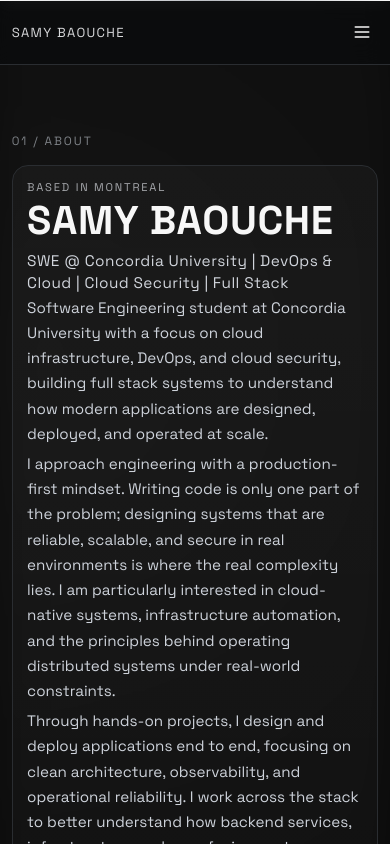
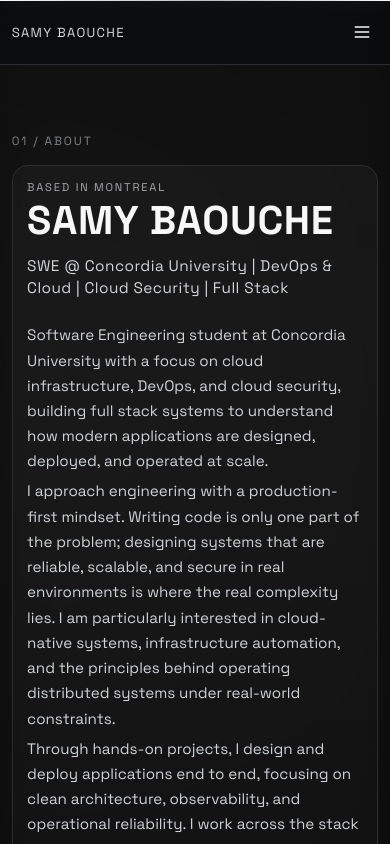
Before and after one commit to SamyBaouche/Portfolio, a React (Vite) app: page / in a window 390 px wide. Shown: the top 844 px of the page. Built offline with nearby package versions, Linux system fonts and the light colour scheme.

Commit message:
final final

```diff
--- a/src/App.css
+++ b/src/App.css
@@ -1118,15 +1118,15 @@
   .hero-role {
     font-size: clamp(0.96rem, 3.5vw, 1.1rem);
     line-height: 1.42;
-    margin-top: 0.62rem;
+    margin-top: 0.9rem;
   }
 
   .hero-content-row {
-    margin-top: 0.18rem;
+    margin-top: 0.34rem;
   }
 
   .hero-about {
-    margin-top: 0.38rem;
+    margin-top: 0.78rem;
     gap: 0.12rem;
   }
 
@@ -1168,8 +1168,12 @@
   }
 
   .hero-content-row {
-    margin-top: -0.48rem;
+    margin-top: 0.28rem;
     gap: 0.85rem;
+  }
+
+  .hero-about {
+    margin-top: 0.9rem;
   }
 
   .project-number {
@@ -1213,6 +1217,14 @@
 
   .hero-name {
     font-size: clamp(2rem, 12.5vw, 2.5rem);
+  }
+
+  .hero-role {
+    margin-top: 0.96rem;
+  }
+
+  .hero-about {
+    margin-top: 1rem;
   }
 
   .profile-photo-frame {
```
